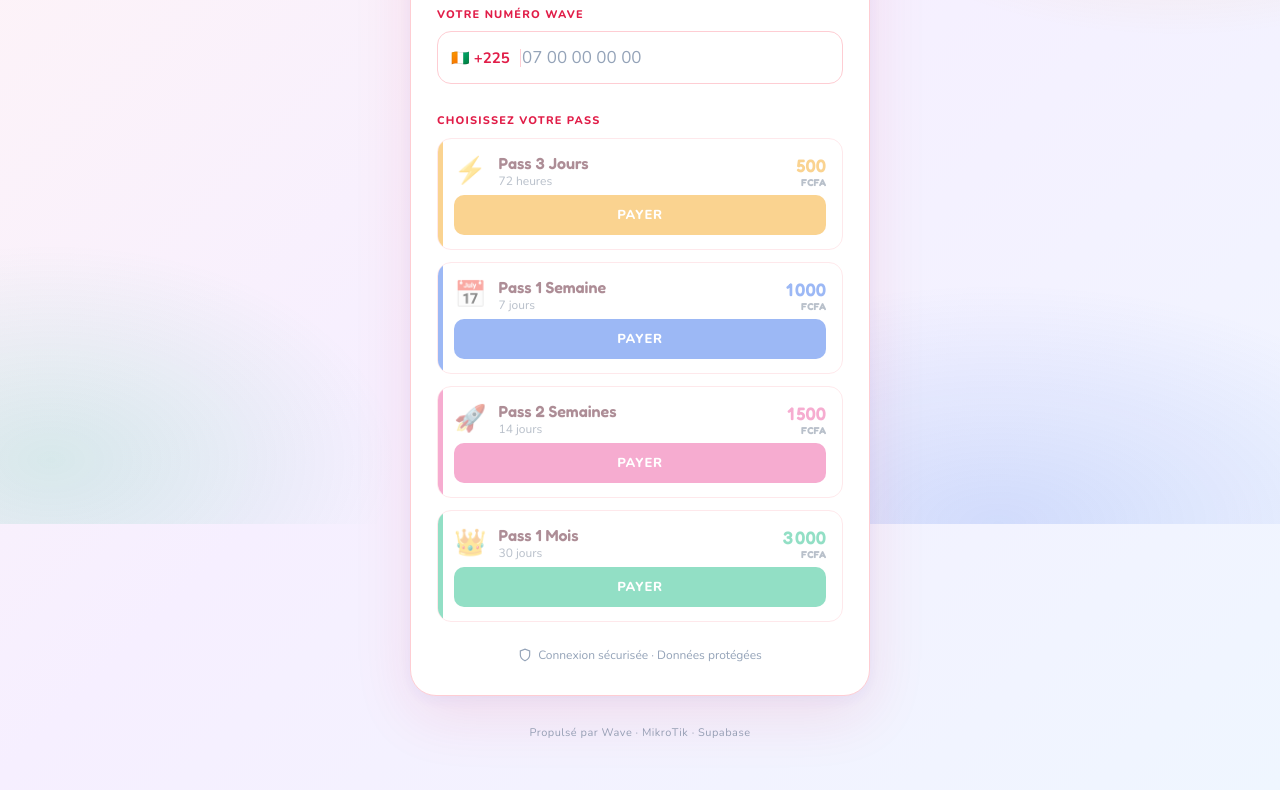
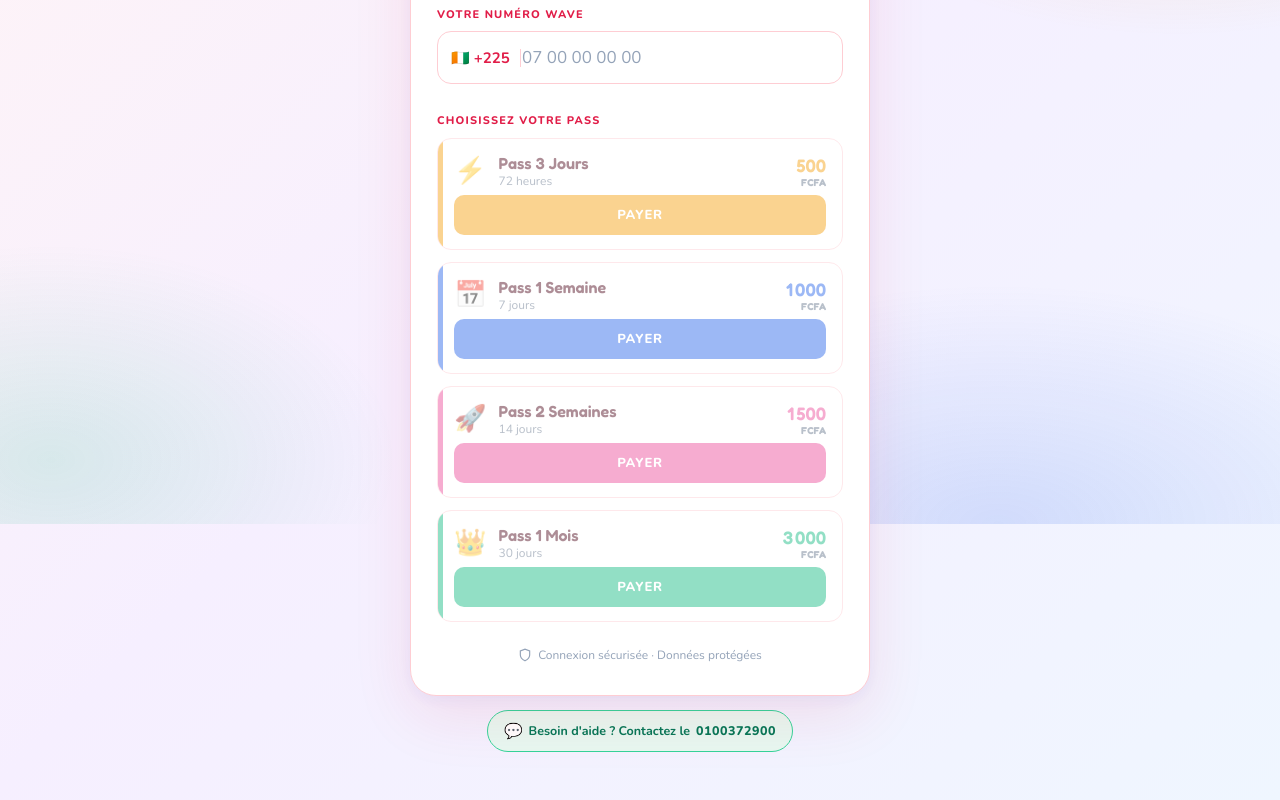
Before and after one commit to refontiq-dotcom/zonewifi, a Next.js app: page / in a window 1280 px wide. Shown: the part 276-1076 px from the top of the page. Built offline with nearby package versions, Linux system fonts and the light colour scheme; no server answers.

Commit message:
feat: retirer Powered by, ajouter contact WhatsApp 0100372900

```diff
--- a/src/app/globals.css
+++ b/src/app/globals.css
@@ -888,6 +888,54 @@
 }
 
 /* ============================================================
+   Contact WhatsApp
+   ============================================================ */
+.whats-contact {
+  display: inline-flex;
+  align-items: center;
+  justify-content: center;
+  gap: 6px;
+  margin-top: 14px;
+  padding: 8px 16px;
+  background: #E7F8F1;
+  border: 1.5px solid #34D399;
+  border-radius: 999px;
+  color: #047857;
+  font-size: 12.5px;
+  font-weight: 700;
+  text-decoration: none;
+  transition: var(--transition);
+}
+
+.whats-contact:hover {
+  background: #D1FAE5;
+  transform: translateY(-1px);
+  box-shadow: 0 4px 14px rgba(16, 185, 129, 0.25);
+}
+
+.whats-icon {
+  font-size: 15px;
+}
+
+.whats-number {
+  font-weight: 800;
+  letter-spacing: 0.5px;
+}
+
+/* Responsive WhatsApp mobile */
+@media (max-width: 480px) {
+  .whats-contact {
+    margin-top: 8px;
+    padding: 7px 14px;
+    font-size: 11.5px;
+  }
+
+  .whats-icon {
+    font-size: 13px;
+  }
+}
+
+/* ============================================================
    Signal Wi-Fi animé (déco header)
    ============================================================ */
 .wifi-signal {
--- a/src/app/page.tsx
+++ b/src/app/page.tsx
@@ -752,15 +752,16 @@
           </div>
         </main>
 
-        {/* ---- Powered by ---- */}
-        <p style={{
-          marginTop: 28,
-          fontSize: 11,
-          color: 'var(--color-text-dim)',
-          letterSpacing: 0.5,
-        }}>
-          Propulsé par Wave · MikroTik · Supabase
-        </p>
+        {/* ---- Contact WhatsApp ---- */}
+        <a
+          href="https://wa.me/2250100372900"
+          target="_blank"
+          rel="noopener noreferrer"
+          className="whats-contact"
+        >
+          <span className="whats-icon">💬</span>
+          Besoin d'aide ? Contactez le <span className="whats-number">0100372900</span>
+        </a>
       </div>
 
       {/* ============================================================
```
